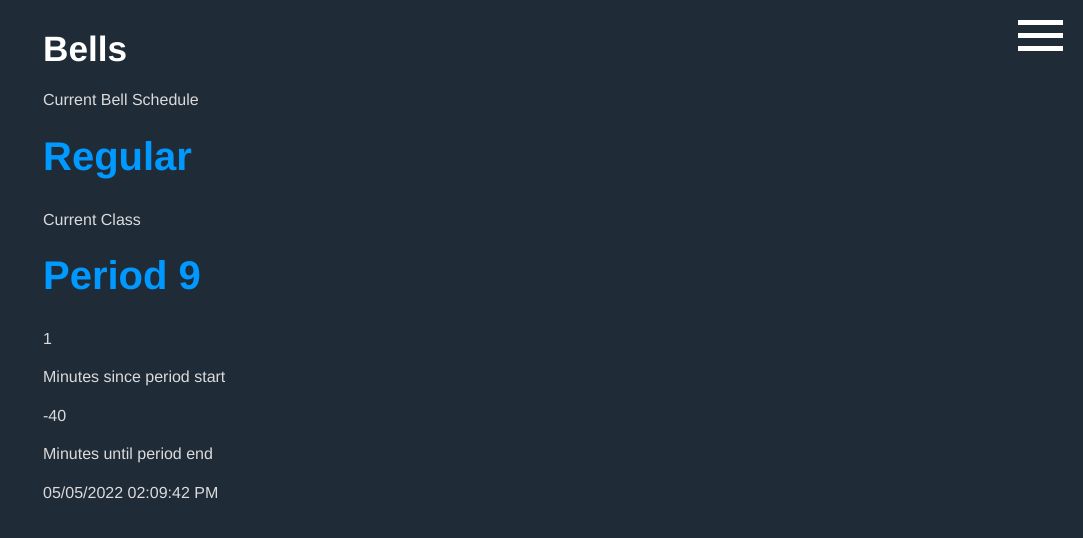
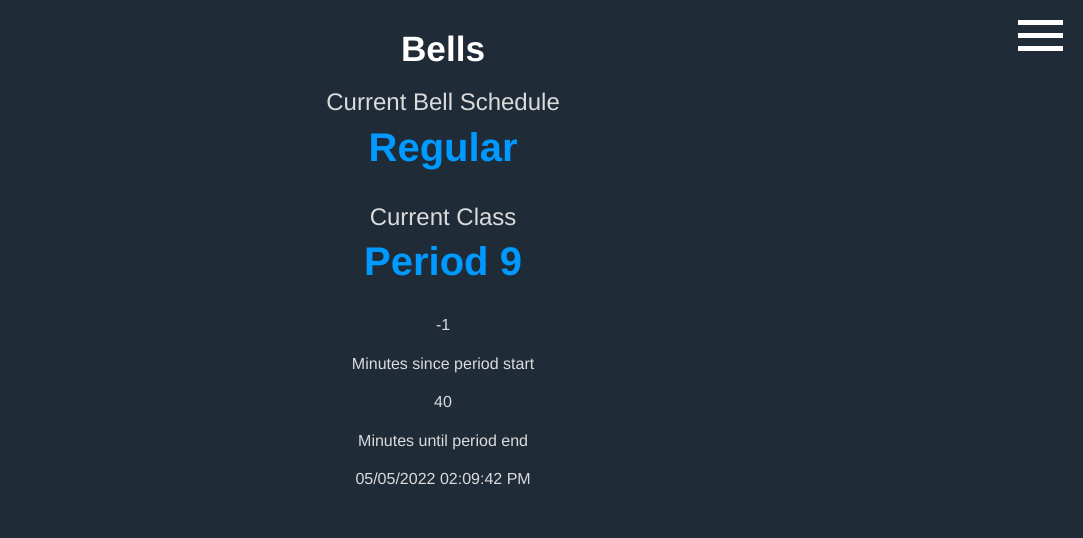
Before and after one commit to thunder-red-star/today.stuy.world, a React (Create React App) app: page /bells in a window 1280 px wide. Shown: the top 538 px of the page, without its empty margins (197-1280 px from the left). Built offline with nearby package versions, Linux system fonts and the light colour scheme.

Commit message:
some work

```diff
--- a/src/features/Bells/Bells.js
+++ b/src/features/Bells/Bells.js
@@ -33,14 +33,15 @@ export default class Bells extends React.Component {
             <div className="container">
                 <Navigation />
                 <ThemeSet />
+                <center>
                     <h1>Bells</h1>
                     <div className="bells-container">
                         <div className="b-bell-schedule">
-                        <p>Current Bell Schedule</p>
+                            <p className="section-header">Current Bell Schedule</p>
                             <p className="blue" id="bell-schedule-header">Loading...</p>
                         </div>
                         <div className="b-current-class">
-                        <p>Current Class</p>
+                            <p className="section-header">Current Class</p>
                             <p className="blue" id="current-class-header">Loading...</p>
                         </div>
                         <div className="b-time-since-till-container">
@@ -68,6 +69,7 @@ export default class Bells extends React.Component {
                             Loading...
                         </div>
                     </div>
+                </center>
             </div>
         );
     }
--- a/src/utils/StuyUtils.js
+++ b/src/utils/StuyUtils.js
@@ -470,7 +470,6 @@ function getDayInfo (date) {
 	 * @param date: Date
 	 * @returns Info
 	 */
-	console.log(DateTime.format(date, "YYYY-MM-DD"));
 	let dayInfo = termDays[DateTime.format(date, "YYYY-MM-DD")];
 
 	if (dayInfo === undefined) {
--- a/src/utils/TimeUtils.js
+++ b/src/utils/TimeUtils.js
@@ -1,6 +1,6 @@
 export default {
 	minutesBetween(start, end) {
-		return Math.round((start - end) / 60000);
+		return Math.floor((end - start) / 60000);
 	},
 	epochToCurrent (epochTime) {
 		// "Epoch time" is a date with hours, minutes, and seconds, but otherwise the year, month, and day are all 0.
```
Lines whose indentation alone changed are shown as unchanged.
